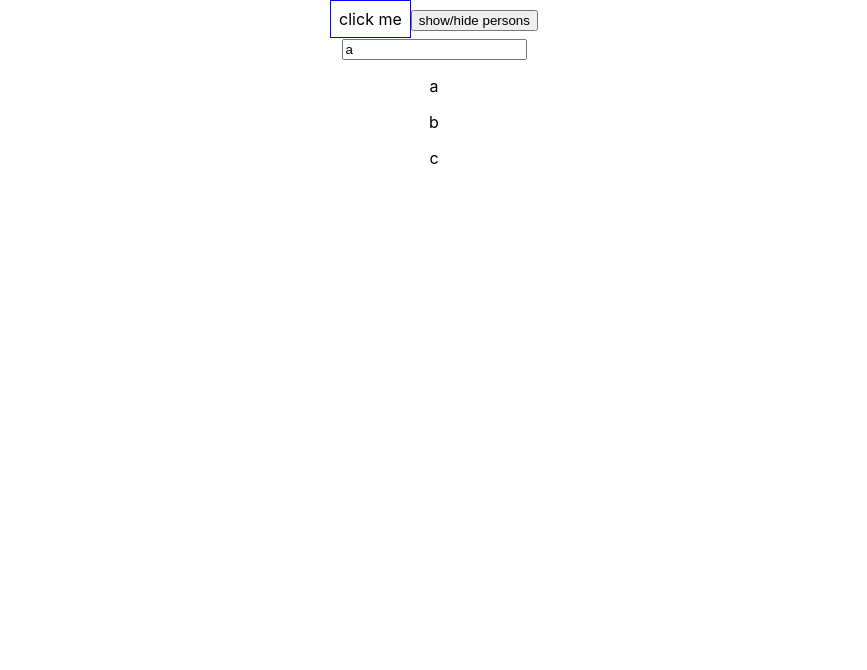
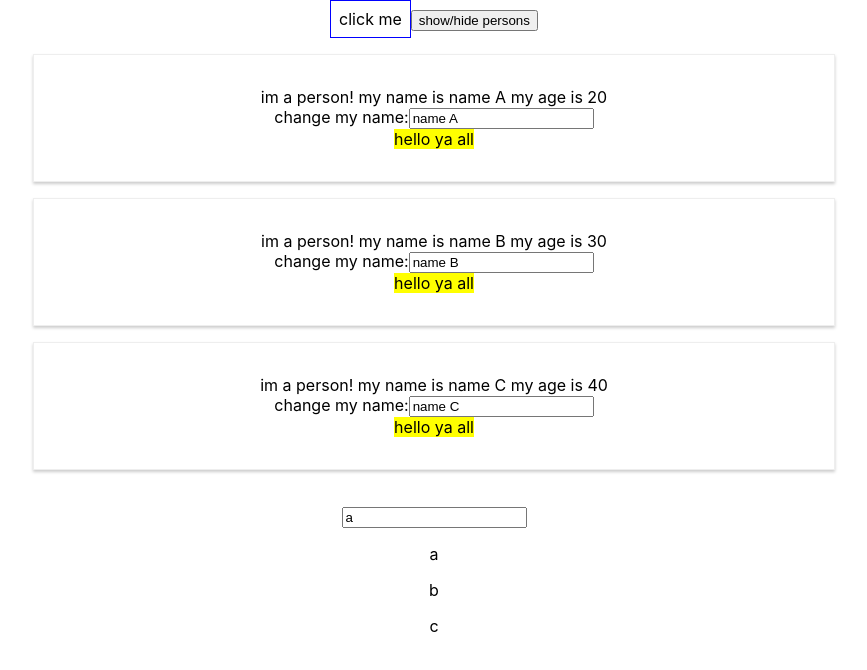
Before and after one commit to gilior-zz/react_1, a React (Create React App) app: page / in a window 1280 px wide. Shown: the top 670 px of the page, without its empty margins (206-1073 px from the left). Built offline with nearby package versions, Linux system fonts and the light colour scheme.

Commit message:
list_cond

```diff
--- a/src/App.js
+++ b/src/App.js
@@ -51,7 +51,7 @@ const App = (props) => {
         'c'
     ])
 
-    const [show_persons_state, show_persons_state_update] = useState(false)
+    const [show_persons_state, show_persons_state_update] = useState(true)
 
     const update_user_name = (event) => {
         usernameStateUpdate([
@@ -65,8 +65,12 @@ const App = (props) => {
         update_name(new_name)
     }
 
-    const on_name_change = (event) => {
-        update_name(`from input: ${event.target.value}`)
+    const on_name_change = (event,index) => {
+        const clone_arr=[...personsState.persons];
+        const clone_per=clone_arr[index];
+        clone_per.name= ` ${event.target.value}`;
+        setPersonsState({persons:clone_arr })
+        // update_name(`from input: ${event.target.value}`)
     }
 
     const on_btn_click = () => {
@@ -87,34 +91,40 @@ const App = (props) => {
     }
 
     let persons_2 = null;
-    if (show_persons_state) {
-        persons_2 = <div>
-            <Person
-                name={personsState.persons[0].name}
-                age={personsState.persons[0].age}
-                person_click={on_person_click.bind(this, 'from person')}
-                input_change={on_name_change}
-            >
-
-                <mark>hello ya all</mark>
-            </Person>
-            {/*<br/>*/}
-
-            <Person
-                name={personsState.persons[1].name}
-                age={personsState.persons[1].age}>
-                <mark>hello ya all</mark>
-            </Person>
-
-            {/*<br/>*/}
-
-            <Person
-                name={personsState.persons[2].name}
-                age={personsState.persons[2].age}>
-                <mark>hello ya all</mark>
-            </Person>
-
-        </div>;
+    // if (show_persons_state) {
+    //
+    //     persons_2 = <div>
+    //         <Person
+    //             name={personsState.persons[0].name}
+    //             age={personsState.persons[0].age}
+    //             person_click={on_person_click.bind(this, 'from person')}
+    //             input_change={on_name_change}
+    //         >
+    //
+    //             <mark>hello ya all</mark>
+    //         </Person>
+    //         {/*<br/>*/}
+    //
+    //         <Person
+    //             name={personsState.persons[1].name}
+    //             age={personsState.persons[1].age}>
+    //             <mark>hello ya all</mark>
+    //         </Person>
+    //
+    //         {/*<br/>*/}
+    //
+    //         <Person
+    //             name={personsState.persons[2].name}
+    //             age={personsState.persons[2].age}>
+    //             <mark>hello ya all</mark>
+    //         </Person>
+    //
+    //     </div>;
+    // }
+    const remove_person = (index) => {
+        console.log(index)
+        let filtered_persons = [...personsState.persons].splice(index,1);
+        // setPersonsState({persons: filtered_persons})
     }
     return (
 
@@ -128,34 +138,45 @@ const App = (props) => {
             <button onClick={toggle_persons}>show/hide persons</button>
             {/*<button onClick={update_name.bind(this,'from buton')}>click me</button>*/}
 
-            {show_persons_state && <div>
-                <Person
-                    name={personsState.persons[0].name}
-                    age={personsState.persons[0].age}
-                    person_click={on_person_click.bind(this, 'from person')}
-                    input_change={on_name_change}
-                >
+            {/*{show_persons_state && <div>*/}
+            {/*    <Person*/}
+            {/*        name={personsState.persons[0].name}*/}
+            {/*        age={personsState.persons[0].age}*/}
+            {/*        person_click={on_person_click.bind(this, 'from person')}*/}
+            {/*        input_change={on_name_change}*/}
+            {/*    >*/}
 
-                    <mark>hello ya all</mark>
-                </Person>
-                {/*<br/>*/}
+            {/*        <mark>hello ya all</mark>*/}
+            {/*    </Person>*/}
+            {/*    /!*<br/>*!/*/}
 
-                <Person
-                    name={personsState.persons[1].name}
-                    age={personsState.persons[1].age}>
-                    <mark>hello ya all</mark>
-                </Person>
+            {/*    <Person*/}
+            {/*        name={personsState.persons[1].name}*/}
+            {/*        age={personsState.persons[1].age}>*/}
+            {/*        <mark>hello ya all</mark>*/}
+            {/*    </Person>*/}
 
-                {/*<br/>*/}
+            {/*    /!*<br/>*!/*/}
 
-                <Person
-                    name={personsState.persons[2].name}
-                    age={personsState.persons[2].age}>
-                    <mark>hello ya all</mark>
-                </Person>
-                <h4>persons_2</h4>
-                {persons_2}
-            </div>}
+            {/*    <Person*/}
+            {/*        name={personsState.persons[2].name}*/}
+            {/*        age={personsState.persons[2].age}>*/}
+            {/*        <mark>hello ya all</mark>*/}
+            {/*    </Person>*/}
+            {/*    <h4>persons_2_refactor</h4>*/}
+            {/*    {persons_2}*/}
+            {/*    <h4>persons_3_iteration</h4>*/}
+                {personsState.persons.map((item,index) =>
+                    <Person
+                        key={item.age}
+                        on_person_click={()=>{remove_person(index)}}
+                        name={item.name}
+                        age={item.age}
+                        input_change={(event)=>{on_name_change(event,index)}}>
+                        <mark>hello ya all</mark>
+                    </Person>
+                )}
+            {/*</div>}*/}
             {/*<br/>*/}
             <br/>
             <UserInput name={usernameState[0]} on_user_name_change={update_user_name}></UserInput>
--- a/src/Person/Person.js
+++ b/src/Person/Person.js
@@ -2,9 +2,10 @@ import React from 'react'
 import   './Person.css'
 const person = (props) => {
     return (
-        <div className="Person">
+        <div onClick={props.on_person_click} className="Person">
 
-            <p onClick={props.person_click}>
+            {/*<p onClick={props.person_click}>*/}
+            <p>
                 im a person!
 
             my name is {props.name}  {" "}
```
